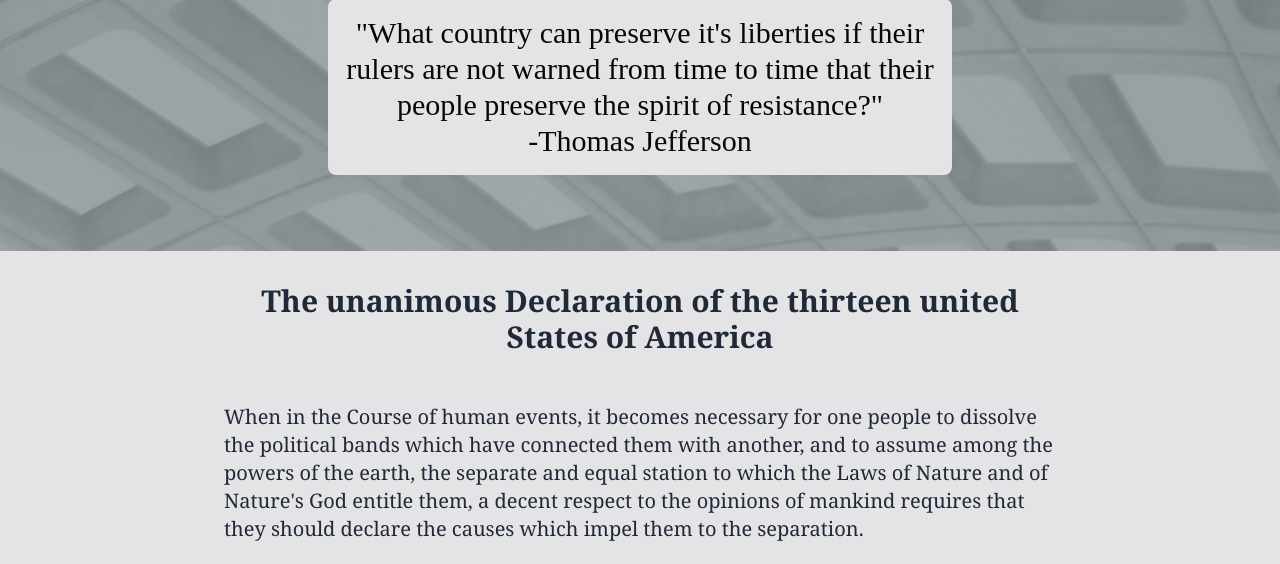
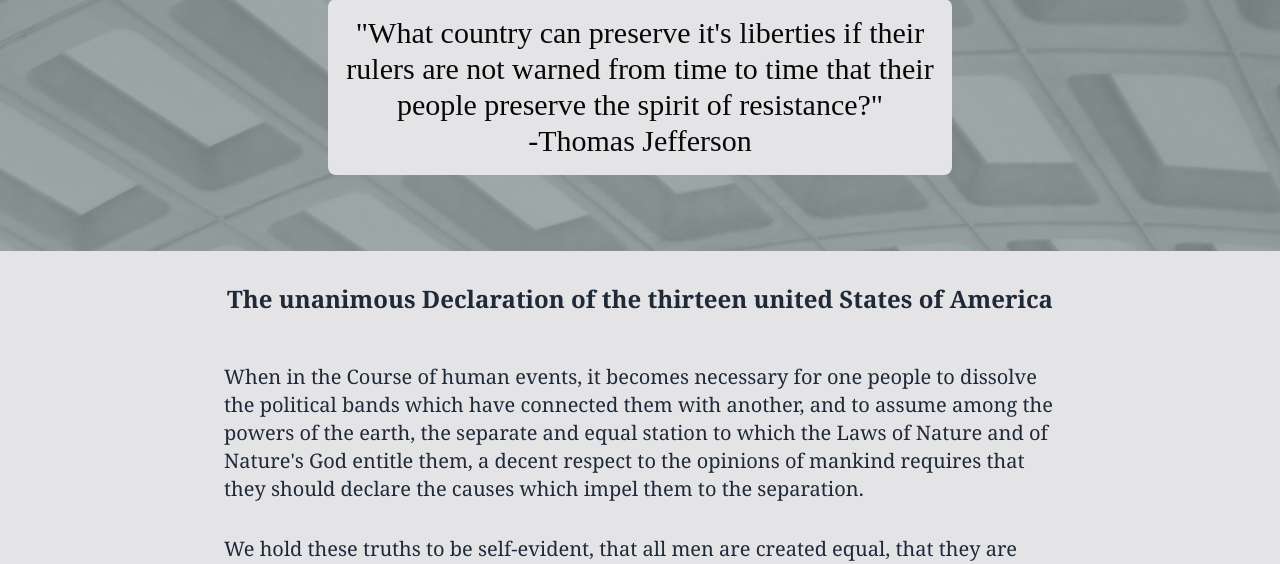
Before and after one commit to JohnWeidman/repcheck, a Django app: page /citizens/resources/ in a window 1280 px wide. Shown: the part 121-685 px from the top of the page. Run offline with Django 5.2, Linux system fonts and the light colour scheme; some libraries are stand-ins or nearby versions; some web fonts are replaced.

Commit message:
Sizing change

```diff
--- a/citizens/templates/citizens/citizen_resources.html
+++ b/citizens/templates/citizens/citizen_resources.html
@@ -1,7 +1,7 @@
 {% extends "base.html" %}
 {% block content %}
     <div class="max-w-4xl mx-auto p-8 font-serif text-gray-800 leading-relaxed text-xl">
-        <h1 class="text-3xl font-bold text-center mb-12">
+        <h1 class="text-2xl font-bold text-center mb-12">
             The unanimous Declaration of the thirteen united States of America
         </h1>
         <p class="text-xl mb-8">
```
